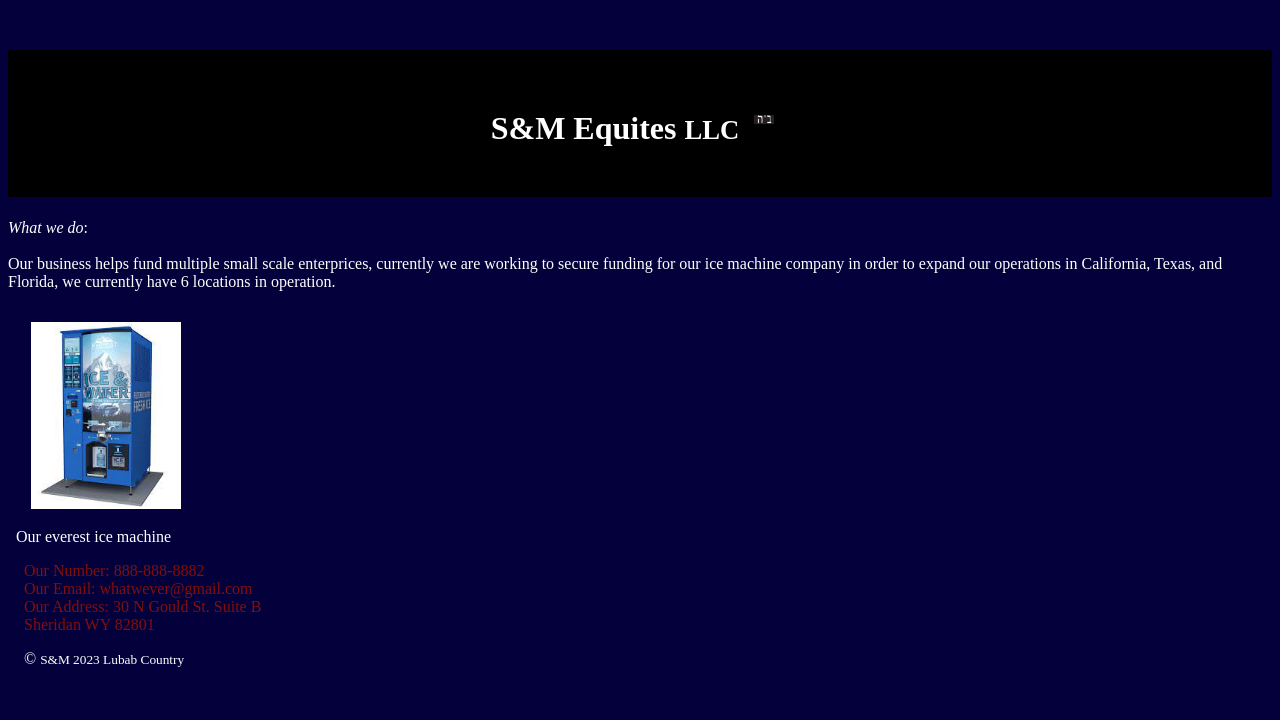
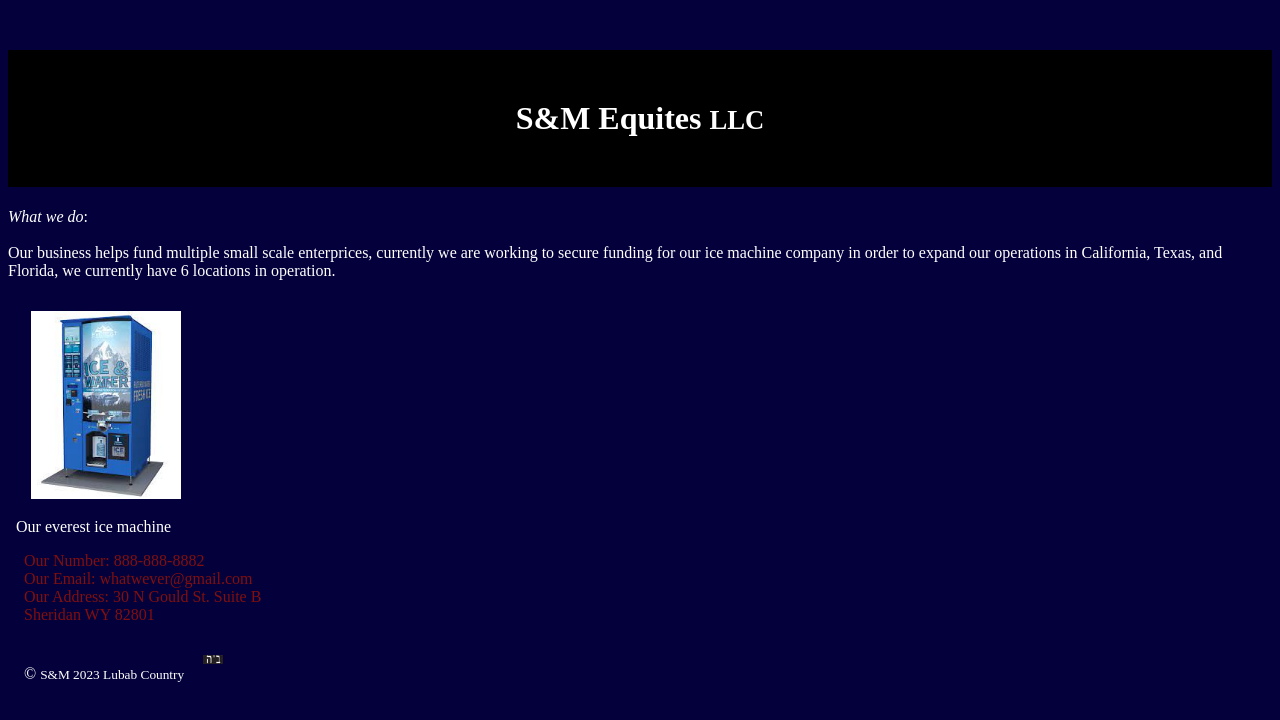
Before and after one commit to shmelkeh1/business-1, a plain HTML site: page index.html in a window 1280 px wide. Drawn offline with Linux system fonts and the light colour scheme.

Commit message:
Update index.html

```diff
--- a/index.html
+++ b/index.html
@@ -55,7 +55,7 @@
 </head>
 <body>
 
-    <h1 >  S&M Equites <small>LLC</small><img src="bh.jpg" alt="bh" style="width: 20px; padding: 0px; margin: 0px, 0px, 0px,8px;"></h1>
+    <h1 >  S&M Equites <small>LLC</small></h1>
 
 
 
@@ -81,6 +81,6 @@
 </body>
 
 <footer>
-    &#169; <small>S&M 2023 Lubab Country <small>
+    &#169; <small>S&M 2023 Lubab Country <small> <img src="bh.jpg" alt="bh" style="width: 20px; padding: 0px; margin: 0px, 0px, 0px,8px;">
 </footer>
 </html>
```
